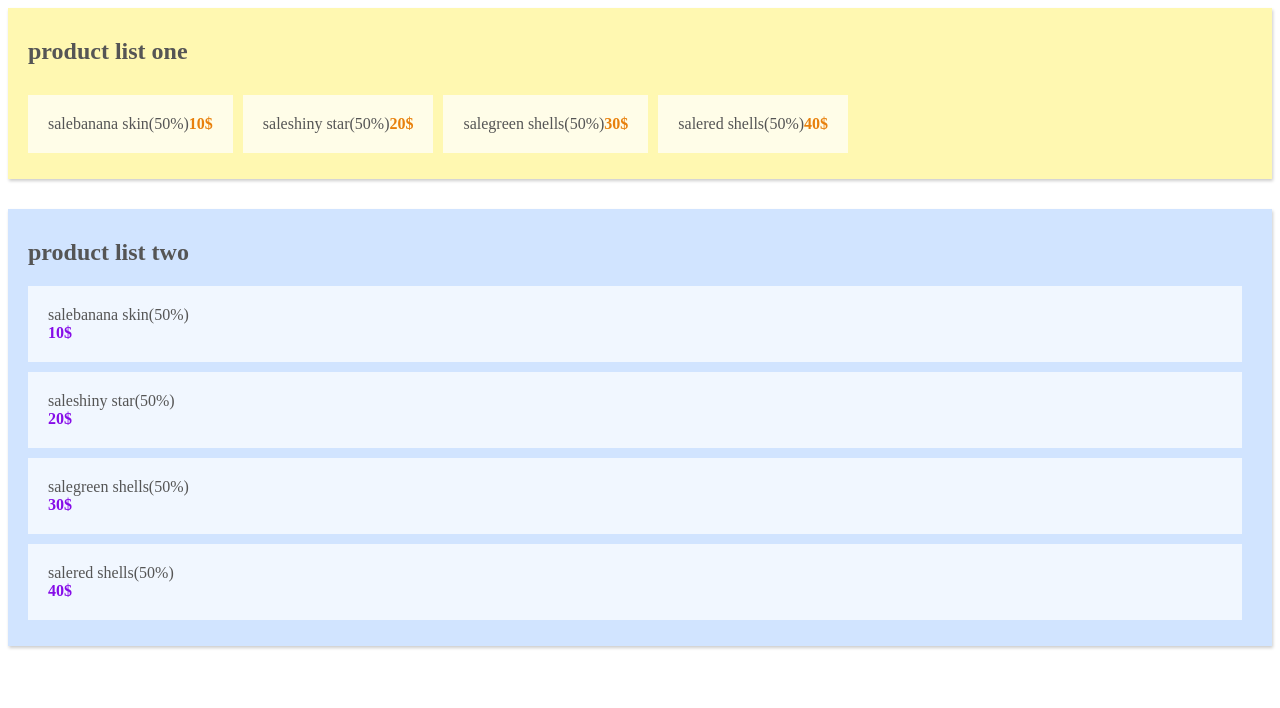
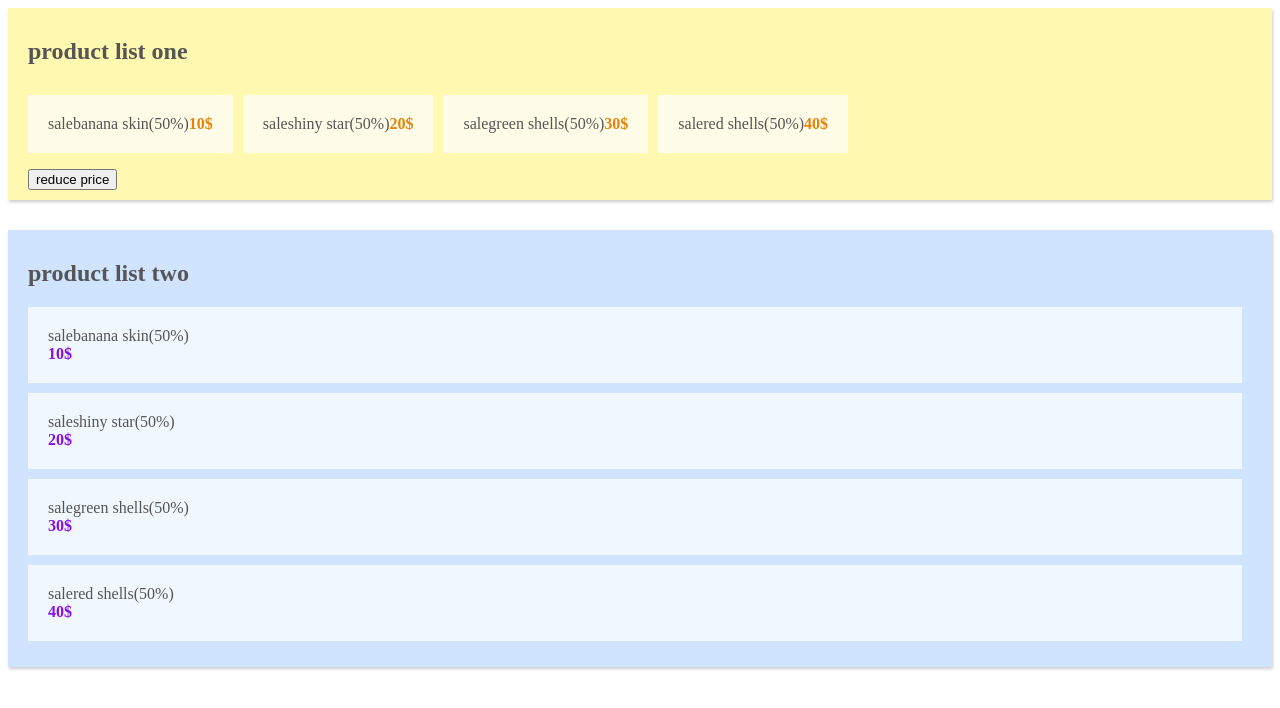
Before and after one commit to amradelata/Vuex-Tutorial, a Vue app: page / in a window 1280 px wide. Shown: the top 708 px of the page. Built offline with nearby package versions, Linux system fonts and the light colour scheme.

Commit message:
Mutations

```diff
--- a/src/components/productlistOne.vue
+++ b/src/components/productlistOne.vue
@@ -5,10 +5,10 @@
     <li v-for="prodact in saleProducts">
       <span class="name">{{prodact.name}}</span>
       <span class="price">{{prodact.price}}$</span>
-
-
     </li>
 </ul>
+<button @click="reducePrice">reduce price</button>
+
   </div>
 </template>
 
@@ -20,6 +20,14 @@ export default {
     },
     saleProducts(){
       return this.$store.getters.saleProducts
+    }
+  },
+  methods:{
+    reducePrice(){
+      // this.$store.state.prodacts.forEach(prodact => {
+      //   prodact.price -= 1
+      // });
+      this.$store.commit('reducePrice');
     }
   }
 }
--- a/src/store.js
+++ b/src/store.js
@@ -19,7 +19,7 @@ export default new Vuex.Store({
 
   },
   getters: {
-    saleProducts: (state) => {
+    saleProducts: state => {
       const saleProducts = state.prodacts.map(prodact => {
         return{
           name: 'sale' + prodact.name + '(50%)',
@@ -28,5 +28,12 @@ export default new Vuex.Store({
       });
       return saleProducts;
     }
+  },
+  mutations:{
+    reducePrice: state => {
+      state.prodacts.forEach(prodact => {
+        prodact.price -= 1
+      });
+    }
   }
 })
```
